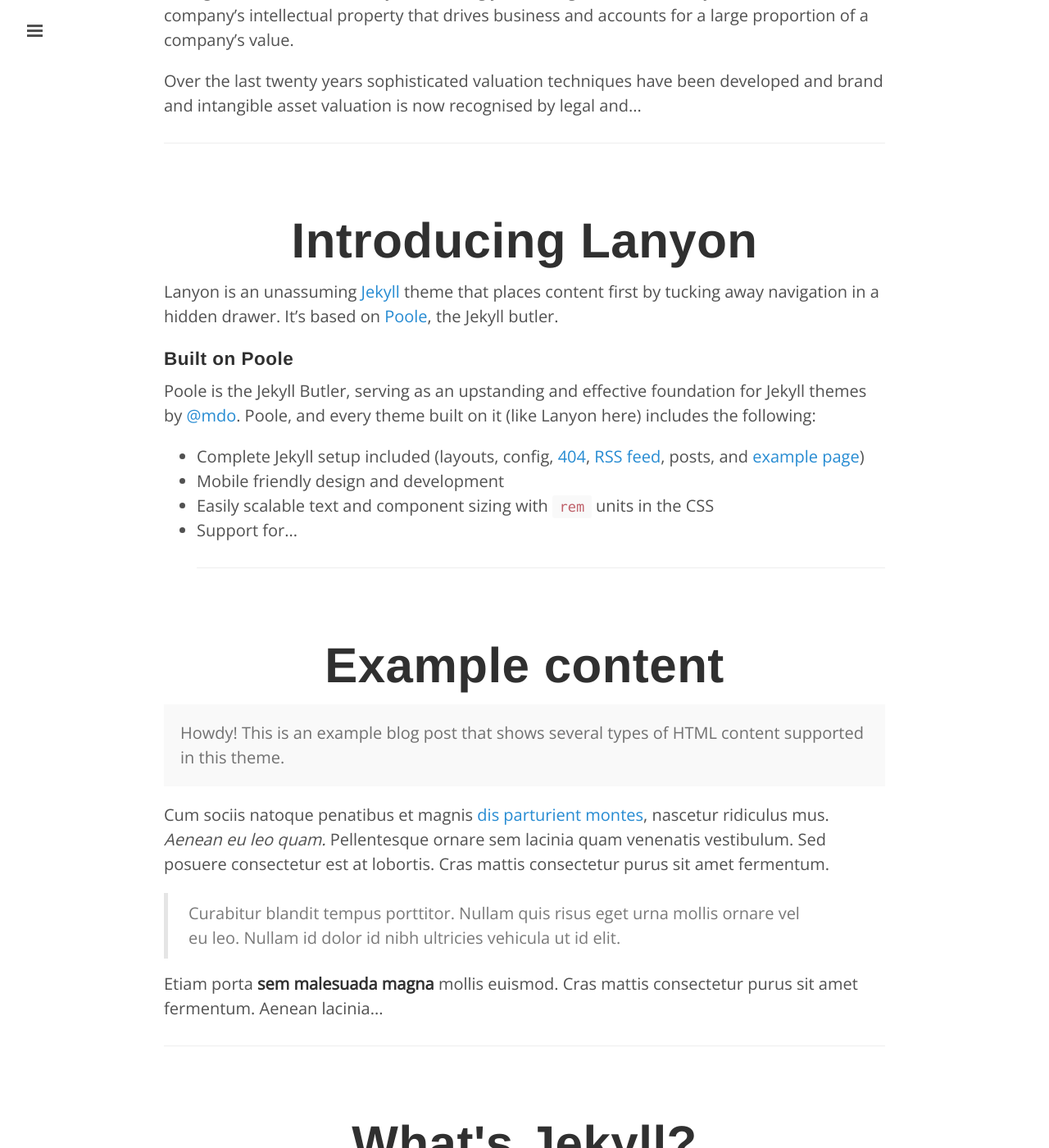
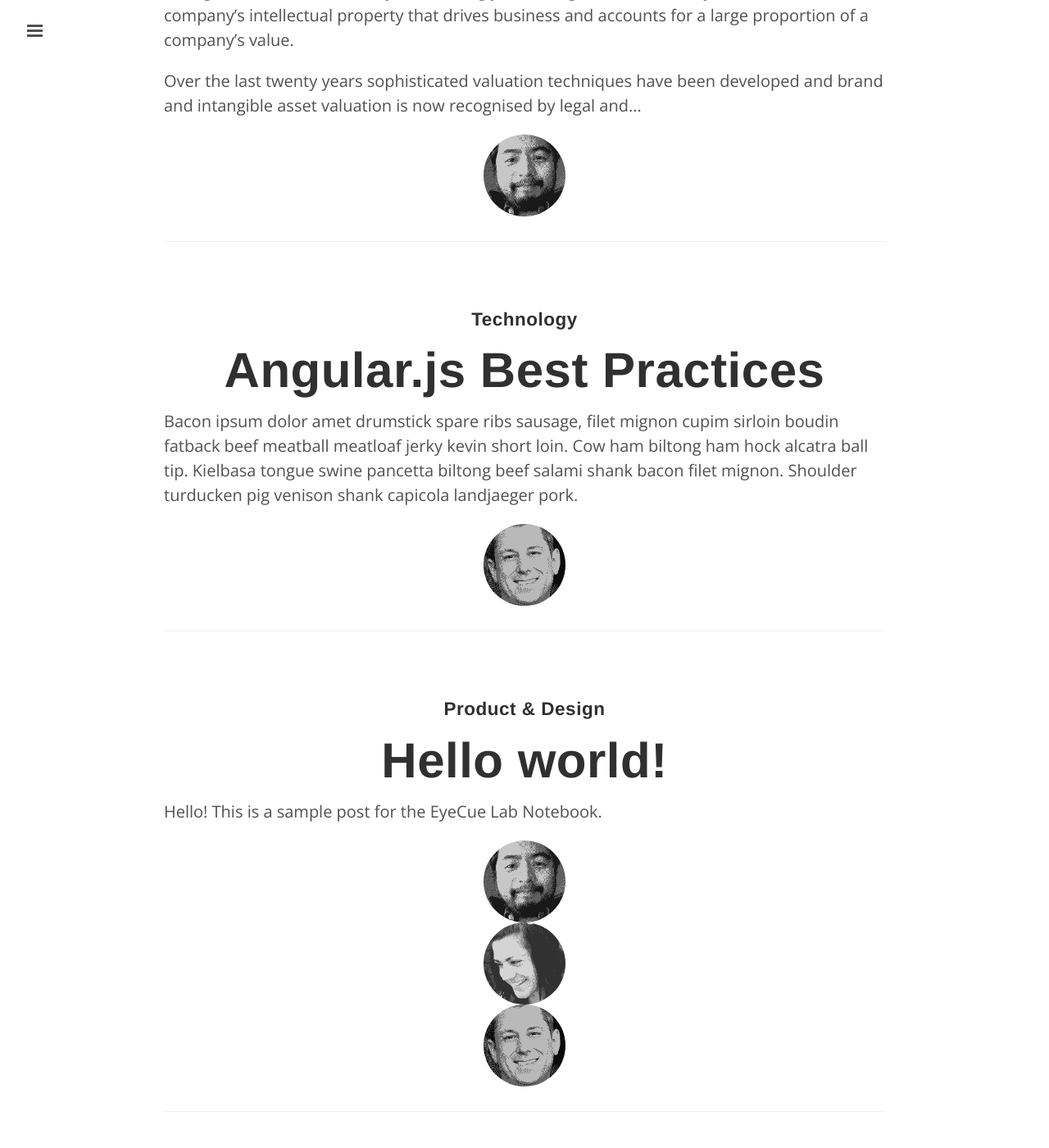
Before and after one commit to eyecuelab/labnotebook, a Jekyll site: the page built from index.html, in a window 1280 px wide and 1400 px high, scrolled down 418 px. Shown: the whole window at 82% size. Built offline with Jekyll 4.4.1, drawn with Linux system fonts in a browser that asks for light colours; some web fonts are replaced; Markdown is read by kramdown in place of the engine named in the settings; the list of posts is cut into pages by our own code; some of the changed text lies outside the part shown.

Commit message:
add author info to posts; clean up sample posts

```diff
--- a/_posts/2013-12-31-whats-jekyll.md
+++ /dev/null
@@ -1,12 +0,0 @@
----
-layout: post
-title: What's Jekyll?
----
-
-[Jekyll](http://jekyllrb.com) is a static site generator, an open-source tool for creating simple yet powerful websites of all shapes and sizes. From [the project's readme](https://github.com/mojombo/jekyll/blob/master/README.markdown):
-
-  > Jekyll is a simple, blog aware, static site generator. It takes a template directory [...] and spits out a complete, static website suitable for serving with Apache or your favorite web server. This is also the engine behind GitHub Pages, which you can use to host your project’s page or blog right here from GitHub.
-
-It's an immensely useful tool and one we encourage you to use here with Hyde.
-
-Find out more by [visiting the project on GitHub](https://github.com/mojombo/jekyll).
--- a/_posts/2014-01-01-example-content.md
+++ /dev/null
@@ -1,122 +0,0 @@
----
-layout: post
-title: Example content
----
-
-
-<div class="message">
-  Howdy! This is an example blog post that shows several types of HTML content supported in this theme.
-</div>
-
-Cum sociis natoque penatibus et magnis <a href="#">dis parturient montes</a>, nascetur ridiculus mus. *Aenean eu leo quam.* Pellentesque ornare sem lacinia quam venenatis vestibulum. Sed posuere consectetur est at lobortis. Cras mattis consectetur purus sit amet fermentum.
-
-> Curabitur blandit tempus porttitor. Nullam quis risus eget urna mollis ornare vel eu leo. Nullam id dolor id nibh ultricies vehicula ut id elit.
-
-Etiam porta **sem malesuada magna** mollis euismod. Cras mattis consectetur purus sit amet fermentum. Aenean lacinia bibendum nulla sed consectetur.
-
-## Inline HTML elements
-
-HTML defines a long list of available inline tags, a complete list of which can be found on the [Mozilla Developer Network](https://developer.mozilla.org/en-US/docs/Web/HTML/Element).
-
-- **To bold text**, use `<strong>`.
-- *To italicize text*, use `<em>`.
-- Abbreviations, like <abbr title="HyperText Markup Langage">HTML</abbr> should use `<abbr>`, with an optional `title` attribute for the full phrase.
-- Citations, like <cite>&mdash; Mark otto</cite>, should use `<cite>`.
-- <del>Deleted</del> text should use `<del>` and <ins>inserted</ins> text should use `<ins>`.
-- Superscript <sup>text</sup> uses `<sup>` and subscript <sub>text</sub> uses `<sub>`.
-
-Most of these elements are styled by browsers with few modifications on our part.
-
-## Heading
-
-Vivamus sagittis lacus vel augue rutrum faucibus dolor auctor. Duis mollis, est non commodo luctus, nisi erat porttitor ligula, eget lacinia odio sem nec elit. Morbi leo risus, porta ac consectetur ac, vestibulum at eros.
-
-### Code
-
-Cum sociis natoque penatibus et magnis dis `code element` montes, nascetur ridiculus mus.
-
-{% highlight js %}
-// Example can be run directly in your JavaScript console
-
-// Create a function that takes two arguments and returns the sum of those arguments
-var adder = new Function("a", "b", "return a + b");
-
-// Call the function
-adder(2, 6);
-// > 8
-{% endhighlight %}
-
-Aenean lacinia bibendum nulla sed consectetur. Etiam porta sem malesuada magna mollis euismod. Fusce dapibus, tellus ac cursus commodo, tortor mauris condimentum nibh, ut fermentum massa.
-
-### Lists
-
-Cum sociis natoque penatibus et magnis dis parturient montes, nascetur ridiculus mus. Aenean lacinia bibendum nulla sed consectetur. Etiam porta sem malesuada magna mollis euismod. Fusce dapibus, tellus ac cursus commodo, tortor mauris condimentum nibh, ut fermentum massa justo sit amet risus.
-
-* Praesent commodo cursus magna, vel scelerisque nisl consectetur et.
-* Donec id elit non mi porta gravida at eget metus.
-* Nulla vitae elit libero, a pharetra augue.
-
-Donec ullamcorper nulla non metus auctor fringilla. Nulla vitae elit libero, a pharetra augue.
-
-1. Vestibulum id ligula porta felis euismod semper.
-2. Cum sociis natoque penatibus et magnis dis parturient montes, nascetur ridiculus mus.
-3. Maecenas sed diam eget risus varius blandit sit amet non magna.
-
-Cras mattis consectetur purus sit amet fermentum. Sed posuere consectetur est at lobortis.
-
-<dl>
-  <dt>HyperText Markup Language (HTML)</dt>
-  <dd>The language used to describe and define the content of a Web page</dd>
-
-  <dt>Cascading Style Sheets (CSS)</dt>
-  <dd>Used to describe the appearance of Web content</dd>
-
-  <dt>JavaScript (JS)</dt>
-  <dd>The programming language used to build advanced Web sites and applications</dd>
-</dl>
-
-Integer posuere erat a ante venenatis dapibus posuere velit aliquet. Morbi leo risus, porta ac consectetur ac, vestibulum at eros. Nullam quis risus eget urna mollis ornare vel eu leo.
-
-### Tables
-
-Aenean lacinia bibendum nulla sed consectetur. Lorem ipsum dolor sit amet, consectetur adipiscing elit.
-
-<table>
-  <thead>
-    <tr>
-      <th>Name</th>
-      <th>Upvotes</th>
-      <th>Downvotes</th>
-    </tr>
-  </thead>
-  <tfoot>
-    <tr>
-      <td>Totals</td>
-      <td>21</td>
-      <td>23</td>
-    </tr>
-  </tfoot>
-  <tbody>
-    <tr>
-      <td>Alice</td>
-      <td>10</td>
-      <td>11</td>
-    </tr>
-    <tr>
-      <td>Bob</td>
-      <td>4</td>
-      <td>3</td>
-    </tr>
-    <tr>
-      <td>Charlie</td>
-      <td>7</td>
-      <td>9</td>
-    </tr>
-  </tbody>
-</table>
-
-Nullam id dolor id nibh ultricies vehicula ut id elit. Sed posuere consectetur est at lobortis. Nullam quis risus eget urna mollis ornare vel eu leo.
-
------
-
-Want to see something else added? <a href="https://github.com/poole/poole/issues/new">Open an issue.</a>
--- a/_posts/2014-01-02-introducing-lanyon.md
+++ /dev/null
@@ -1,38 +0,0 @@
----
-layout: post
-title: Introducing Lanyon
----
-
-Lanyon is an unassuming [Jekyll](http://jekyllrb.com) theme that places content first by tucking away navigation in a hidden drawer. It's based on [Poole](http://getpoole.com), the Jekyll butler.
-
-### Built on Poole
-
-Poole is the Jekyll Butler, serving as an upstanding and effective foundation for Jekyll themes by [@mdo](https://twitter.com/mdo). Poole, and every theme built on it (like Lanyon here) includes the following:
-
-* Complete Jekyll setup included (layouts, config, [404](/404), [RSS feed](/atom.xml), posts, and [example page](/about))
-* Mobile friendly design and development
-* Easily scalable text and component sizing with `rem` units in the CSS
-* Support for a wide gamut of HTML elements
-* Related posts (time-based, because Jekyll) below each post
-* Syntax highlighting, courtesy Pygments (the Python-based code snippet highlighter)
-
-### Lanyon features
-
-In addition to the features of Poole, Lanyon adds the following:
-
-* Toggleable sliding sidebar (built with only CSS) via **☰** link in top corner
-* Sidebar includes support for textual modules and a dynamically generated navigation with active link support
-* Two orientations for content and sidebar, default (left sidebar) and [reverse](https://github.com/poole/lanyon#reverse-layout) (right sidebar), available via `<body>` classes
-* [Eight optional color schemes](https://github.com/poole/lanyon#themes), available via `<body>` classes
-
-[Head to the readme](https://github.com/poole/lanyon#readme) to learn more.
-
-### Browser support
-
-Lanyon is by preference a forward-thinking project. In addition to the latest versions of Chrome, Safari (mobile and desktop), and Firefox, it is only compatible with Internet Explorer 9 and above.
-
-### Download
-
-Lanyon is developed on and hosted with GitHub. Head to the <a href="https://github.com/poole/lanyon">GitHub repository</a> for downloads, bug reports, and features requests.
-
-Thanks!
--- /dev/null
+++ b/_posts/2015-02-01-hello-world.md
@@ -0,0 +1,10 @@
+---
+layout: post
+title: Hello world!
+author: rick
+author2: nicci
+author3: paul
+p-category: Product & Design
+---
+
+Hello! This is a sample post for the EyeCue Lab Notebook.
--- /dev/null
+++ b/_posts/2015-02-08-angular-js-best-practices.md
@@ -0,0 +1,10 @@
+---
+
+layout: post
+title: Angular.js Best Practices
+author: paul
+p-category: Technology
+
+---
+
+Bacon ipsum dolor amet drumstick spare ribs sausage, filet mignon cupim sirloin boudin fatback beef meatball meatloaf jerky kevin short loin. Cow ham biltong ham hock alcatra ball tip. Kielbasa tongue swine pancetta biltong beef salami shank bacon filet mignon. Shoulder turducken pig venison shank capicola landjaeger pork.
--- a/index.html
+++ b/index.html
@@ -12,8 +12,33 @@ title: Home
         {{ post.title }}
       </a>
     </h1>
+    <!-- Content -->
+    {{ post.content | truncatewords: 100 }}
 
-    {{ post.content | truncatewords: 100 }}
+    <!-- Authors -->
+    {% assign author = site.data.authors[post.author] %}
+    {% assign author2 = site.data.authors[post.author2] %}
+    {% assign author3 = site.data.authors[post.author3] %}
+
+    <div class="post-authors">
+    {% if author %}
+      <span>
+        <img class="author-avatar" alt="{{ author.name }}" src="/public/images/team/{{ author.avatar }}">
+      </span>
+    {% endif %}
+
+    {% if author2 %}
+      <span>
+        <img class="author-avatar" alt="{{ author2.name }}" src="/public/images/team/{{ author2.avatar }}">
+      </span>
+    {% endif %}
+
+    {% if author3 %}
+      <span>
+        <img class="author-avatar" alt="{{ author3.name }}" src="/public/images/team/{{ author3.avatar }}">
+      </span>
+    {% endif %}
+    </div>
 
     <hr>
   </div>
```
Also changed, not shown: _layouts/post.html (+17 -12 lines).
